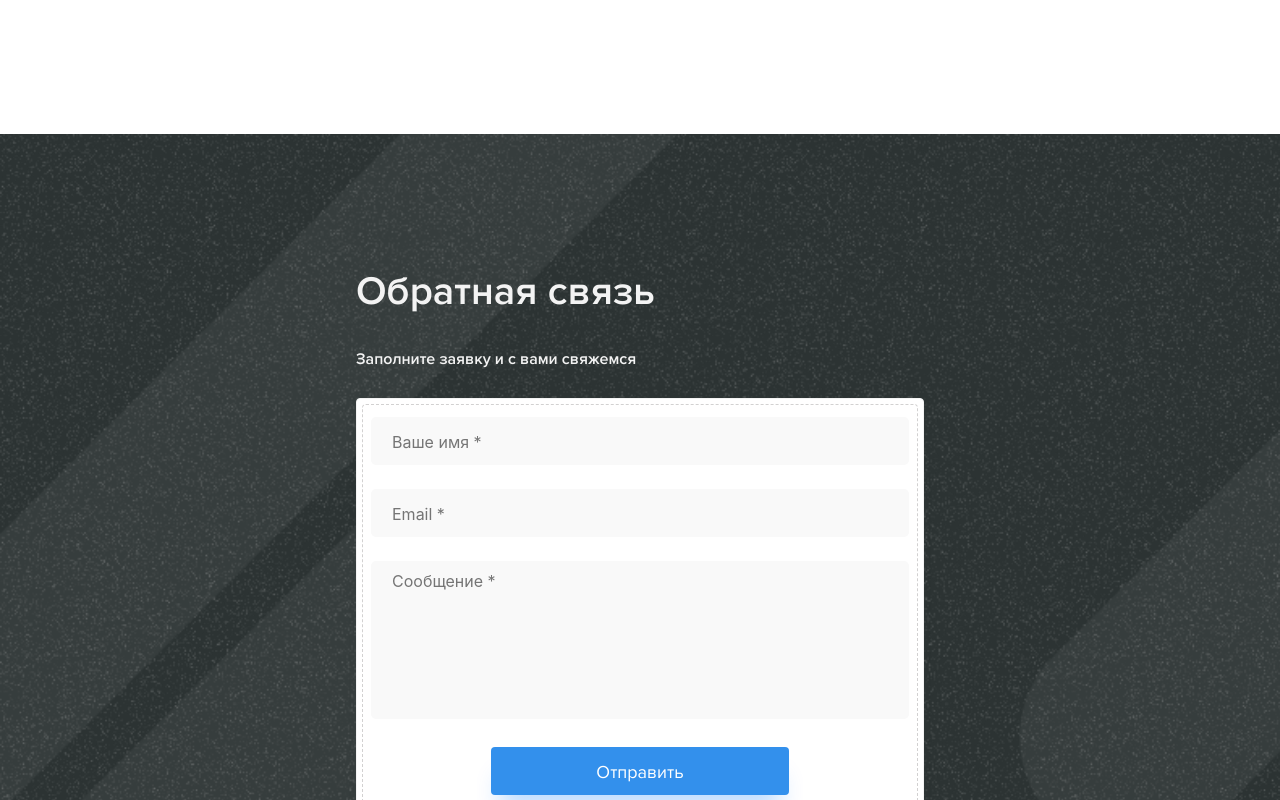
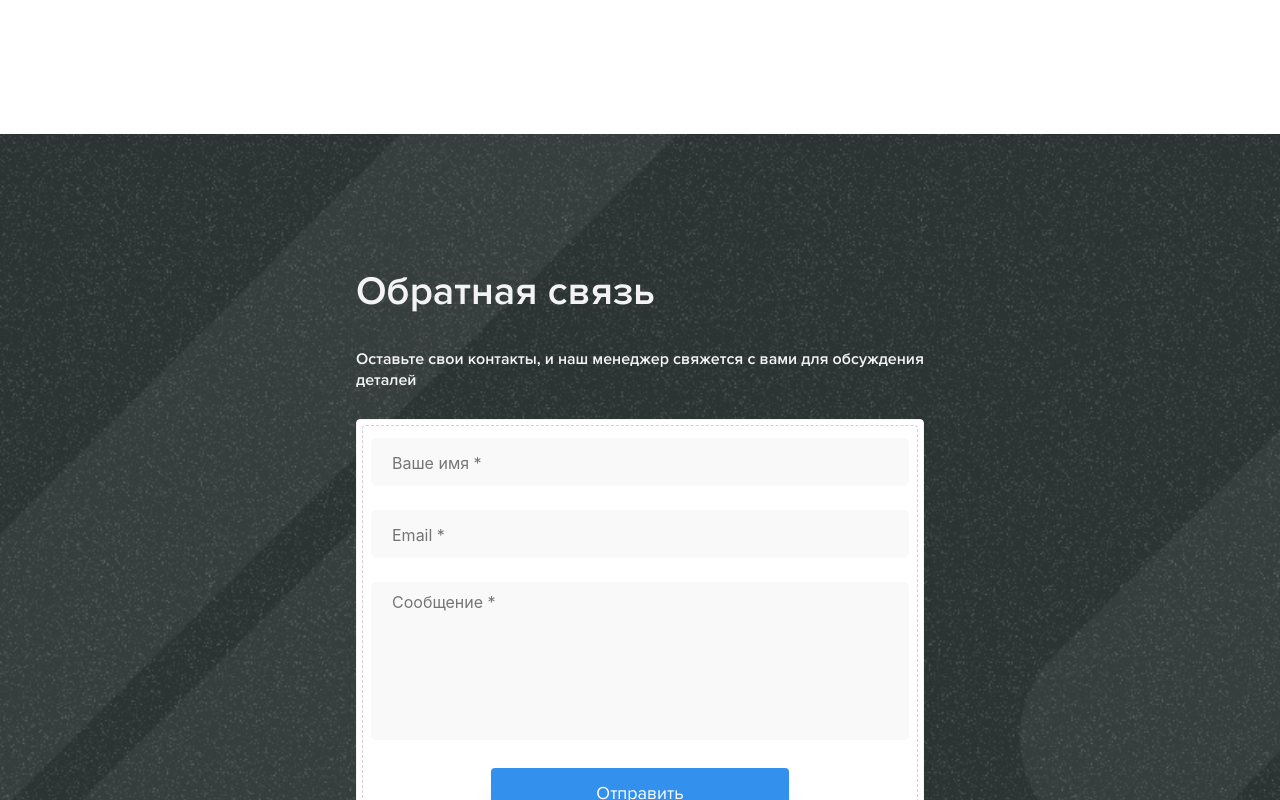
Before and after one commit to Photokub/zalivam-net, a React (Create React App) app: page / in a window 1280 px wide. Shown: the part 5420-6220 px from the top of the page. Built offline with nearby package versions, Linux system fonts and the light colour scheme.

Commit message:
Refactor: правка формы Feedback

```diff
--- a/src/components/Feedback/Feedback.css
+++ b/src/components/Feedback/Feedback.css
@@ -4,12 +4,15 @@
   justify-content: center;
   background: url("../../images/about_BG_image.png") no-repeat, #2C3333;
   background-size: cover;
+  padding: 0 15px;
 }
 
 .feedbck__wrap {
   max-width: 568px;
   min-width: 345px;
   margin: 100px 0;
+  display: flex;
+  flex-direction: column;
 }
 
 .feedback__title {
--- a/src/components/Feedback/Feedback.scss
+++ b/src/components/Feedback/Feedback.scss
@@ -6,12 +6,15 @@
     justify-content: center;
     background: url("../../images/about_BG_image.png") no-repeat, #2C3333;
     background-size: cover;
+    padding: 0 15px;
 }
 
 .feedbck__wrap {
     max-width: 568px;
     min-width: 345px;
     margin: 100px 0;
+    display: flex;
+    flex-direction: column;
 }
 
 .feedback__title {
--- a/src/components/Feedback/Feedback.tsx
+++ b/src/components/Feedback/Feedback.tsx
@@ -19,7 +19,7 @@ const Feedback: React.FC<FeedbackPropTypes> = ({
         <section className="feedback" id="feedback">
             <div className="feedbck__wrap">
                 <h2 className="feedback__title">Обратная связь</h2>
-                <p className="feedback__paragraph">Заполните заявку и с вами свяжемся</p>
+                <p className="feedback__paragraph">Оставьте свои контакты, и наш менеджер свяжется с вами для обсуждения деталей</p>
                 <FeedbackForm
                     sendFeedbackMessage={sendFeedbackMessage}
                     isLoading={isLoading}
--- a/src/components/FeedbackForm/FeedbackForm.css
+++ b/src/components/FeedbackForm/FeedbackForm.css
@@ -1,5 +1,6 @@
 .feedbackFormContainer {
   position: relative;
+  align-self: center;
   padding: 5px;
   margin: 28px 0 0 0;
   border-radius: 4px;
@@ -10,7 +11,6 @@
 }
 
 .feedbackForm {
-  height: 100%;
   border: 1px dashed #D2D1D1;
   border-radius: 4px;
   display: flex;
--- a/src/components/FeedbackForm/FeedbackForm.scss
+++ b/src/components/FeedbackForm/FeedbackForm.scss
@@ -3,6 +3,7 @@
 
 .feedbackFormContainer {
     position: relative;
+    align-self: center;
     padding: 5px;
     margin: 28px 0 0 0;
     border-radius: 4px;
@@ -13,7 +14,6 @@
 }
 
 .feedbackForm {
-    height: 100%;
     border: 1px dashed #D2D1D1;
     border-radius: 4px;
     display: flex;
```
Also changed, not shown: 2 other files (tests, documents, lock files or other folders).
